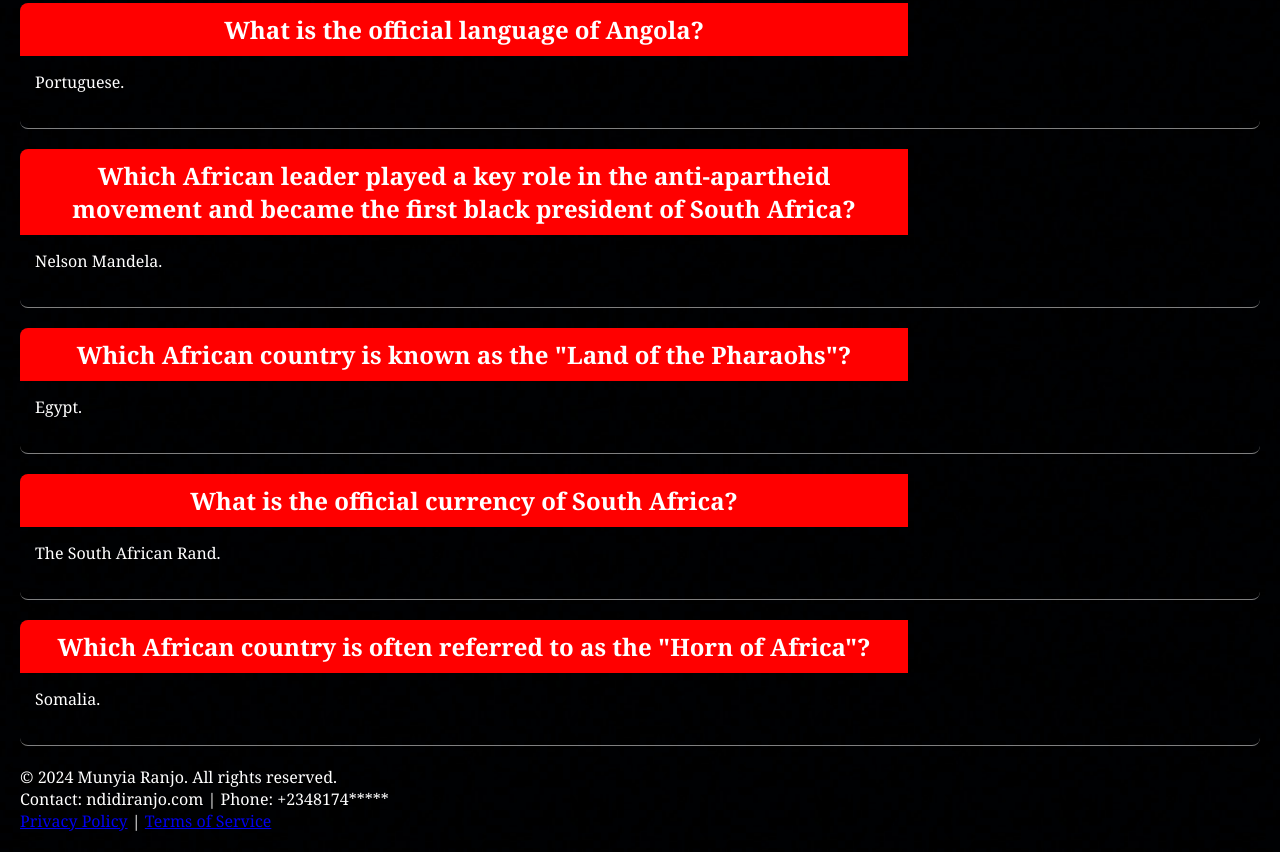
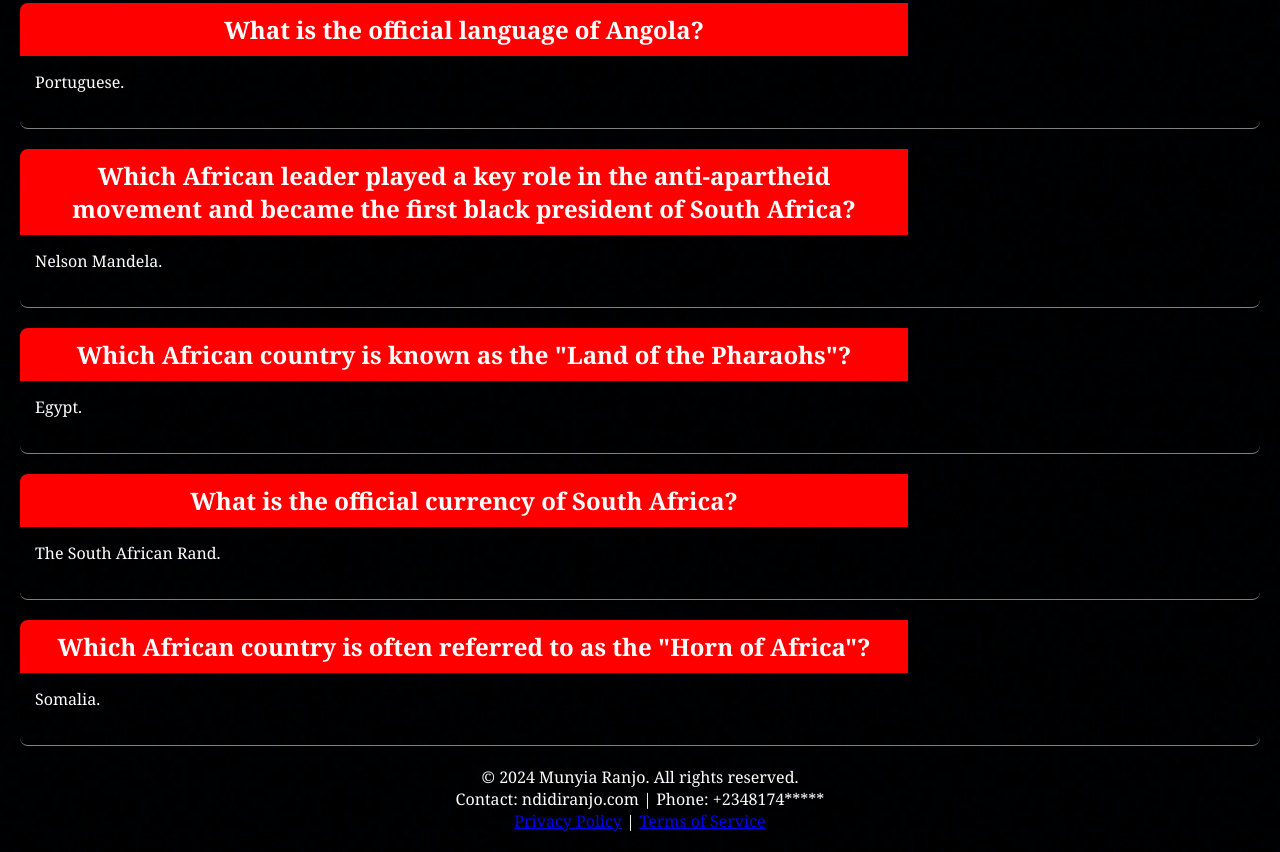
Before and after one commit to Munyia/FAQ-Challenge, a plain HTML site: page index.html in a window 1280 px wide. Shown: the part 4101-4953 px from the top of the page. Drawn offline with Linux system fonts and the light colour scheme.

Commit message:
git add . git commit -m "adding FAQ"

```diff
--- a/CSS/style.css
+++ b/CSS/style.css
@@ -82,3 +82,9 @@ p {
   padding: 15px;
   margin: 0;
 }
+footer{
+  display: flex;
+  color: blue;
+  align-items: center;
+  flex-direction: column;
+}
```
